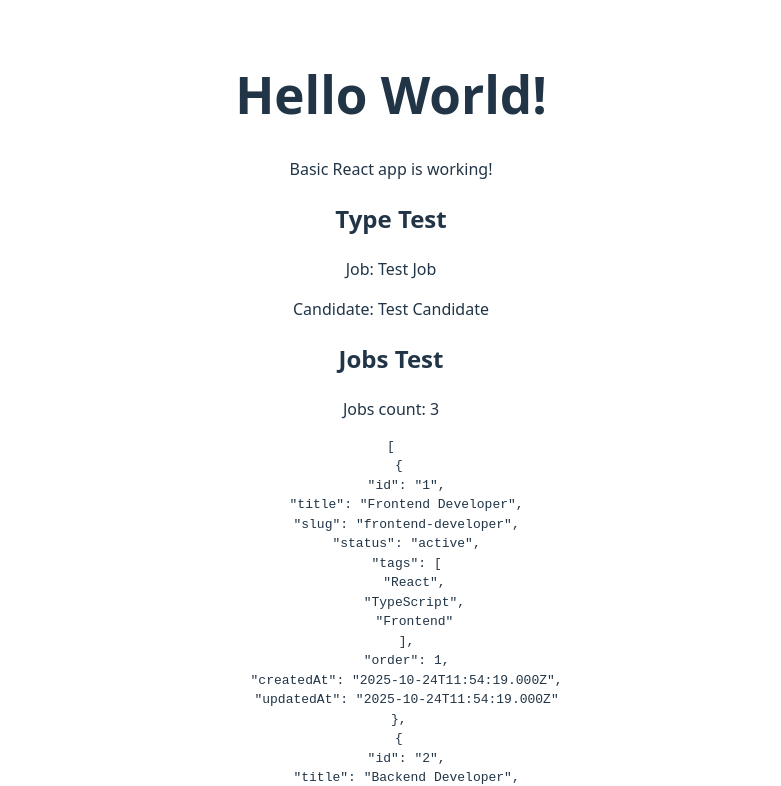
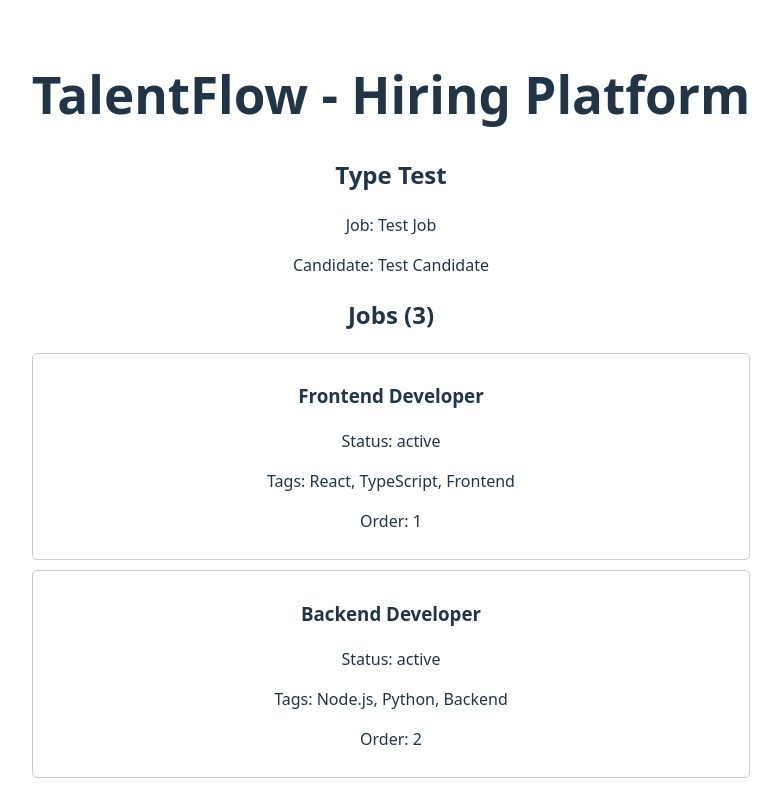
Before and after one commit to jatinkushwaha14/HiringPlatform, a React (Vite) app: page / in a window 1280 px wide. Shown: the top 786 px of the page, without its empty margins (249-1030 px from the left). Built offline with nearby package versions, Linux system fonts and the light colour scheme.

Commit message:
add working jobs list

```diff
--- a/src/App.tsx
+++ b/src/App.tsx
@@ -2,17 +2,16 @@ import React from 'react';
 import { Provider } from 'react-redux';
 import { store } from './store';
 import TypeTest from './components/TypeTest';
-import JobsTest from './components/JobsTest';
+import JobsList from './components/Jobs/JobsList';
 import './App.css';
 
 function App() {
   return (
     <Provider store={store}>
       <div className="App">
-        <h1>Hello World!</h1>
-        <p>Basic React app is working!</p>
+        <h1>TalentFlow - Hiring Platform</h1>
         <TypeTest />
-        <JobsTest />
+        <JobsList />
       </div>
     </Provider>
   );
--- /dev/null
+++ b/src/components/Jobs/JobsList.tsx
@@ -0,0 +1,34 @@
+import React, { useEffect } from 'react';
+import { useDispatch, useSelector } from 'react-redux';
+import { fetchJobs } from '../../store/slices/jobsSlice';
+import type { AppDispatch, RootState } from '../../store';
+
+const JobsList: React.FC = () => {
+  const dispatch = useDispatch<AppDispatch>();
+  const { jobs, loading, error } = useSelector((state: RootState) => state.jobs);
+
+  useEffect(() => {
+    dispatch(fetchJobs());
+  }, [dispatch]);
+
+  if (loading) return <div>Loading jobs...</div>;
+  if (error) return <div>Error: {error}</div>;
+
+  return (
+    <div>
+      <h2>Jobs ({jobs.length})</h2>
+      <div style={{ display: 'flex', flexDirection: 'column', gap: '10px' }}>
+        {jobs.map((job) => (
+          <div key={job.id} style={{ border: '1px solid #ccc', padding: '10px', borderRadius: '5px' }}>
+            <h3>{job.title}</h3>
+            <p>Status: {job.status}</p>
+            <p>Tags: {job.tags.join(', ')}</p>
+            <p>Order: {job.order}</p>
+          </div>
+        ))}
+      </div>
+    </div>
+  );
+};
+
+export default JobsList;
--- /dev/null
+++ b/src/hooks/redux.ts
@@ -0,0 +1,5 @@
+import { useDispatch, useSelector, type TypedUseSelectorHook } from 'react-redux';
+import type { RootState, AppDispatch } from '../store';
+
+export const useAppDispatch = () => useDispatch<AppDispatch>();
+export const useAppSelector: TypedUseSelectorHook<RootState> = useSelector;
```
